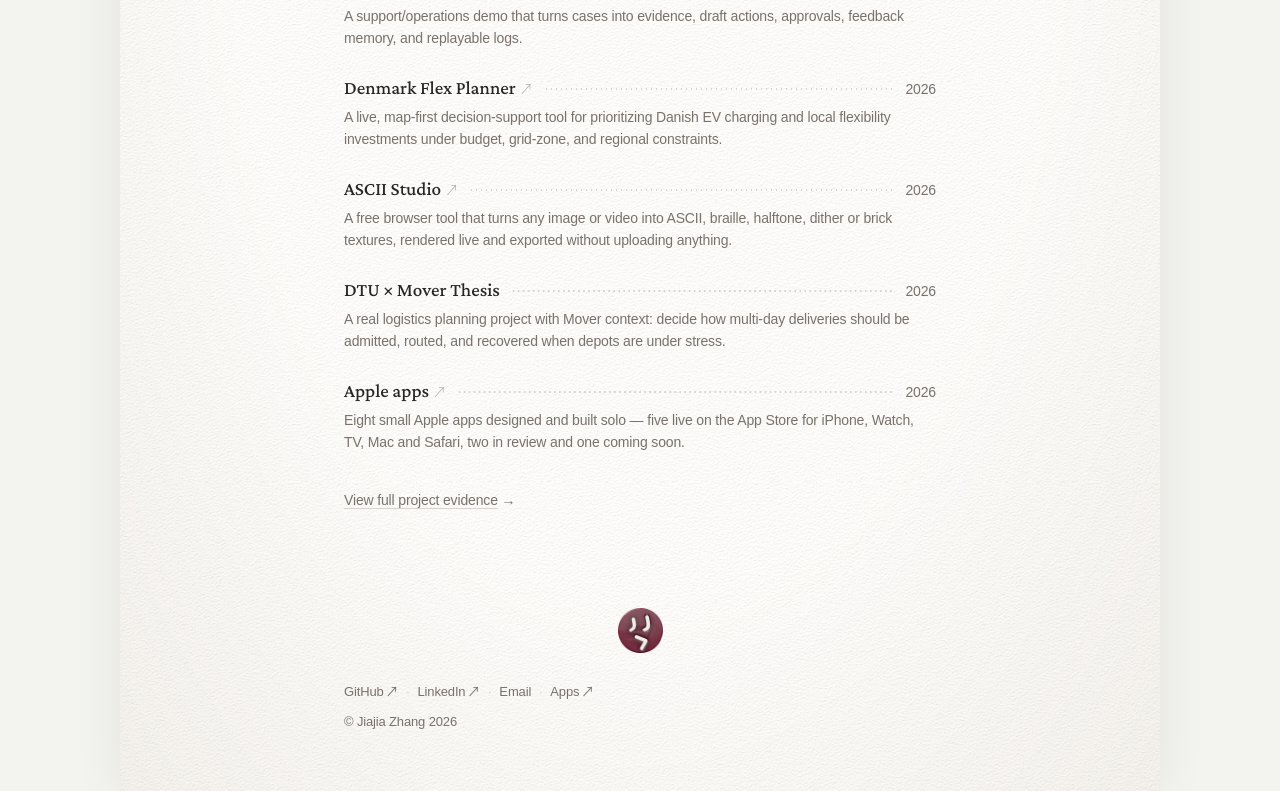
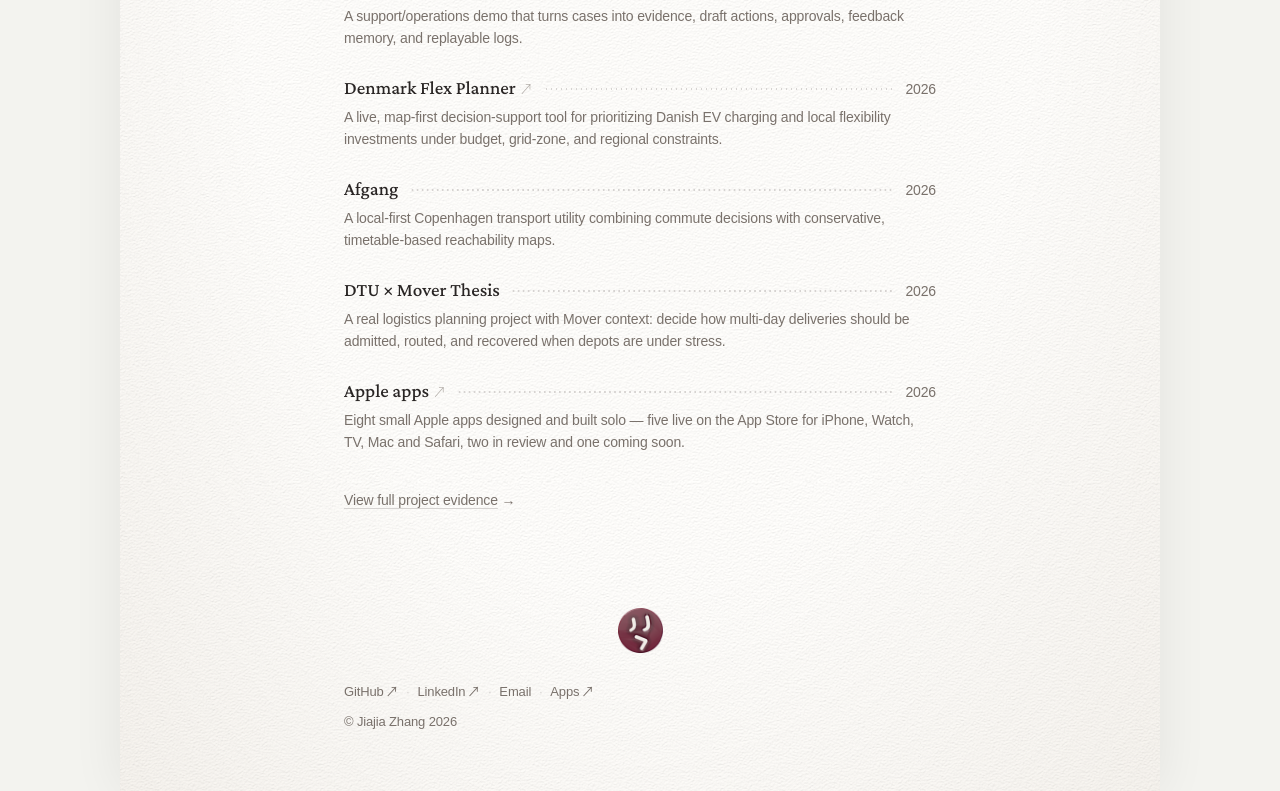
Before and after one commit to isjiajia01/personal-website, a Next.js app: page / in a window 1280 px wide. Shown: the part 820-1611 px from the top of the page. Built offline with nearby package versions, Linux system fonts and the light colour scheme; a web font is replaced by a local one.

Commit message:
Revert "Works: replace Afgang with ASCII Studio"
This reverts commit 56a7175a340c8304ae546cd3997616c836bce17d.

```diff
--- a/dictionaries/en.ts
+++ b/dictionaries/en.ts
@@ -182,19 +182,20 @@ My strongest work sits around internal tools, workflow automation with human rev
       homeFeatured: true,
     },
     {
-      slug: "ascii-studio",
-      name: "ASCII Studio",
+      slug: "afgang",
+      name: "Afgang",
       year: "2026",
       summary:
-        "A free browser tool that turns any image or video into ASCII, braille, halftone, dither or brick textures, rendered live and exported without uploading anything.",
-      roleFit: "Product engineering · browser graphics · tool design",
+        "A local-first Copenhagen transport utility combining commute decisions with conservative, timetable-based reachability maps.",
+      roleFit: "Full-stack engineering · transit data · geospatial reliability",
       evidence: [
-        "Fourteen styles and nineteen presets, tuned live on your own picture, with palette, outline and glow controls",
-        "Video converts as it plays and exports to MP4 at up to 4K and a minute long; images export as JPEG or transparent WebP",
-        "Runs entirely in the browser: no account, no watermark, nothing uploaded",
+        "Runs scheduled 15/30/45/60-minute reachability in-process with r5py/R5 over official Rejseplanen GTFS and OpenStreetMap data",
+        "Binds GTFS, OSM, network, runtime, versions, hashes, and service dates in a transactional candidate/promotion/rollback lifecycle",
+        "Verified by 86 tests, Chromium and WebKit across four viewports, and 12 boundary checks with zero optimistic contour buckets",
       ],
-      stack: ["WebGL2", "Browser-only rendering", "Video export", "Interaction design"],
-      link: "https://ascii.isjia.page",
+      stack: ["Python", "FastAPI", "r5py/R5", "GTFS", "GeoPandas", "MapLibre", "Lifecycle design"],
+      link: "/en/projects/afgang",
+      image: { src: "/images/projects/afgang/reachability-desktop-600.webp", width: 600, height: 375, alt: "Afgang reachability map showing four scheduled travel-time contours" },
       color: "emerald",
       primary: true,
       homeFeatured: true,
--- a/dictionaries/zh.ts
+++ b/dictionaries/zh.ts
@@ -179,19 +179,20 @@ const dictionary = {
       homeFeatured: true,
     },
     {
-      slug: "ascii-studio",
-      name: "ASCII Studio",
+      slug: "afgang",
+      name: "Afgang",
       year: "2026",
       summary:
-        "一个免费的浏览器工具：把任意图片或视频实时转成 ASCII、盲文、半色调、抖动或砖块纹理，全程本地渲染，不上传任何内容。",
-      roleFit: "产品工程 · 浏览器图形 · 工具设计",
+        "一个本地优先的哥本哈根交通工具，把通勤决策和基于计划时刻表的保守可达范围放在同一产品中。",
+      roleFit: "全栈工程 · 公共交通数据 · 地理空间可靠性",
       evidence: [
-        "14 种风格、19 套预设，直接在你自己的图片上实时调节，并支持配色、描边和发光",
-        "视频边播放边转换，可导出最高 4K、最长一分钟的 MP4；图片可导出 JPEG 或透明 WebP",
-        "完全在浏览器里运行：无需账号、无水印、不上传",
+        "基于官方 Rejseplanen GTFS 和 OpenStreetMap 数据，通过进程内 r5py/R5 计算 15/30/45/60 分钟计划时刻可达范围",
+        "用事务化 candidate/promotion/rollback 生命周期绑定 GTFS、OSM、network、runtime、版本、哈希和服务日期",
+        "通过 86 项测试、Chromium/WebKit 四种视口验证，以及 12 条边界路线审计；没有乐观 contour bucket",
       ],
-      stack: ["WebGL2", "Browser-only rendering", "Video export", "Interaction design"],
-      link: "https://ascii.isjia.page",
+      stack: ["Python", "FastAPI", "r5py/R5", "GTFS", "GeoPandas", "MapLibre", "生命周期设计"],
+      link: "/zh/projects/afgang",
+      image: { src: "/images/projects/afgang/reachability-desktop-600.webp", width: 600, height: 375, alt: "Afgang 可达性地图：四层按时刻表计算的出行时间等高线" },
       color: "emerald",
       primary: true,
       homeFeatured: true,
```
